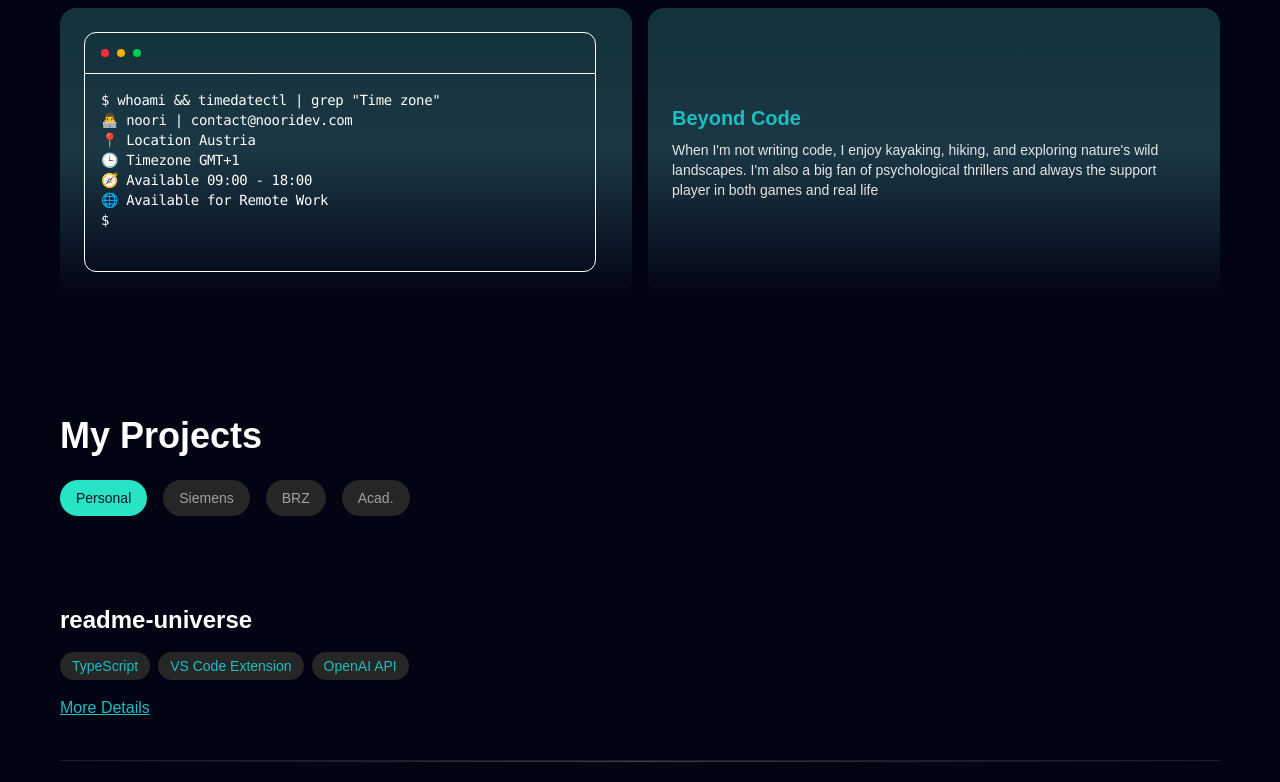
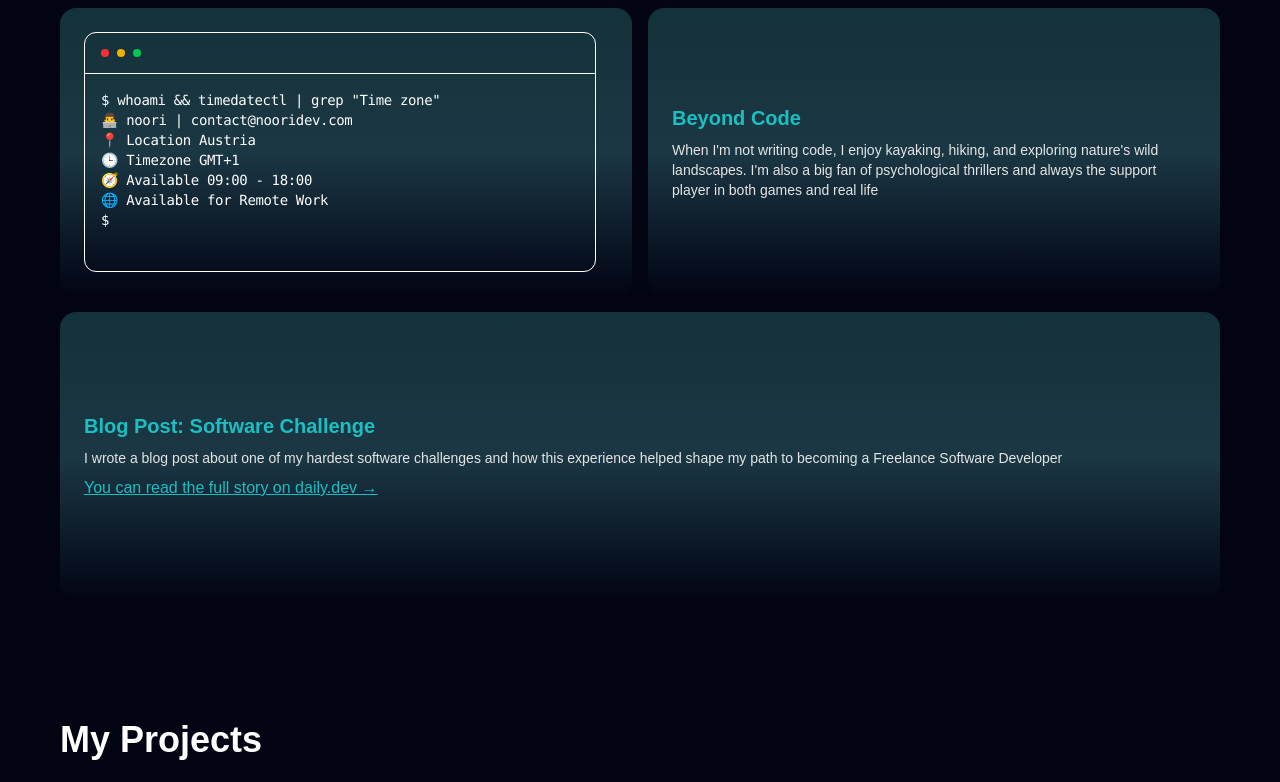
Before and after one commit to tnoori98/dev-portfolio, a React (Vite) app in the folder frontend/: page / in a window 1280 px wide. Shown: the part 1608-2390 px from the top of the page. Built offline with nearby package versions, Linux system fonts and the light colour scheme; a web font is replaced by a local one.

Commit message:
updated: blog post

```diff
--- a/frontend/src/about/components/About.tsx
+++ b/frontend/src/about/components/About.tsx
@@ -62,6 +62,21 @@ const About = () => {
         I'm also a big fan of psychological thrillers and always the support player in both games and real life
         </p>
         </div>
+        <div className="grid-techstack-color grid-about-me-blog p-6 rounded-2xl text-white flex flex-col justify-center">
+          <h3 className="text-xl font-semibold mb-2 text-binaryGlow">Blog Post: Software Challenge</h3>
+          <p className="text-sm text-neutral-200 mb-2">
+            I wrote a blog post about one of my hardest software challenges and how this experience helped
+            shape my path to becoming a Freelance Software Developer
+          </p>
+          <a
+            href="https://app.daily.dev/posts/new-job-hotel-opening-in-5-months-i4kgaw2ld"
+            target="_blank"
+            rel="noopener noreferrer"
+            className="text-binaryGlow underline hover:text-white transition"
+          >
+            You can read the full story on daily.dev →
+          </a>
+        </div>
       </div>
     </section>
     )
--- a/frontend/src/index.css
+++ b/frontend/src/index.css
@@ -66,6 +66,9 @@ body {
 .grid-about-me-main {
   @apply row-span-1 md:col-span-3 h-[16rem] md:h-full relative overflow-hidden hover:-translate-y-1 duration-200;
 }
+.grid-about-me-blog {
+  @apply row-span-1 md:col-span-6 h-[16rem] md:h-full relative overflow-hidden hover:-translate-y-1 duration-200;
+}
 
 .grid-techstack-color {
   @apply p-6 bg-gradient-to-b from-[#14323a] via-[#1b3744] to-[##26e4c4] rounded-2xl;
```
